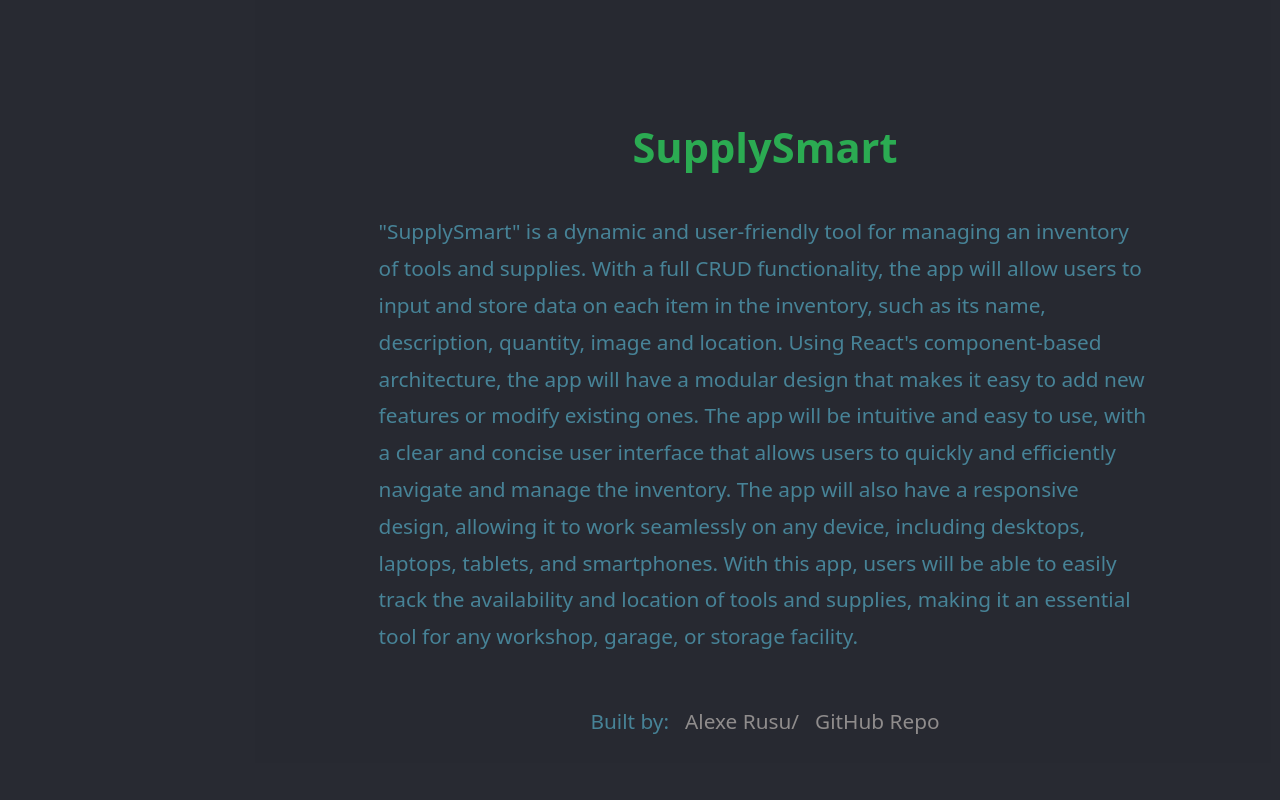
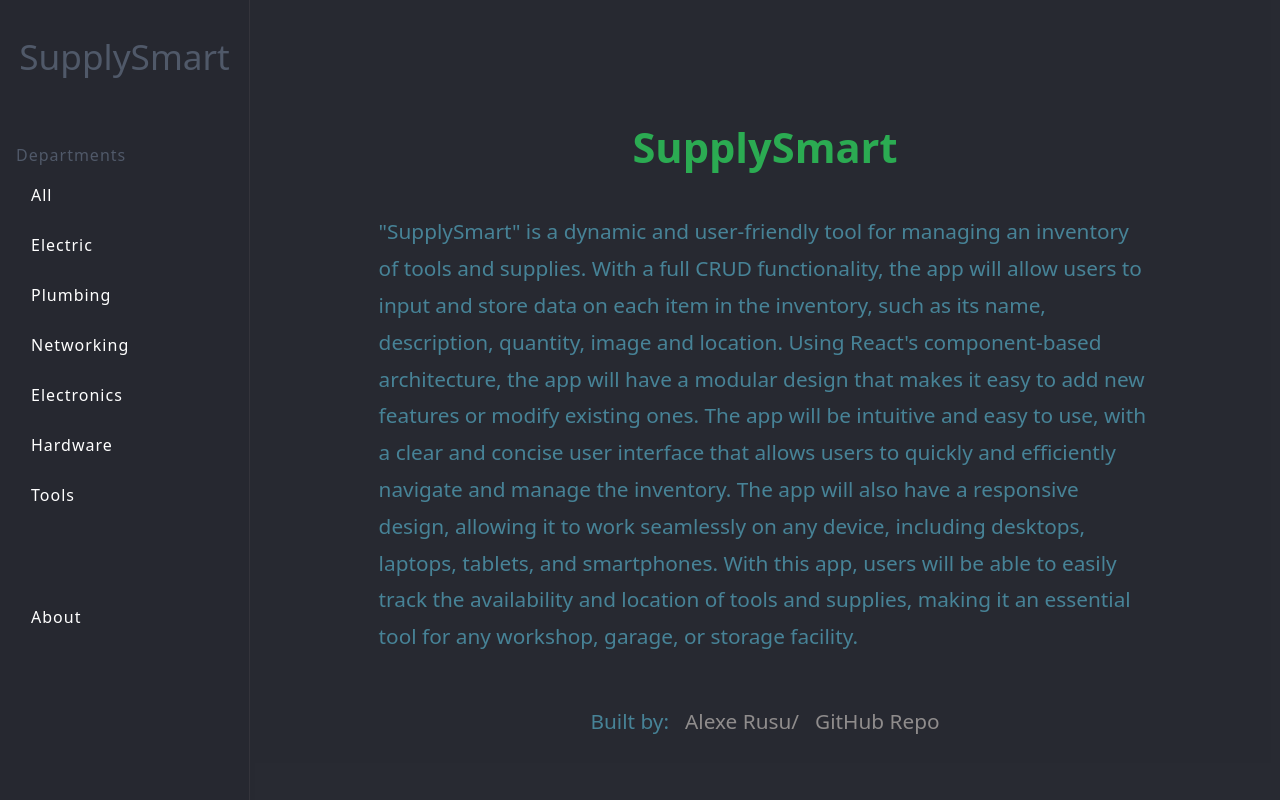
Before and after one commit to Alex-dev7/Project4-inventoryApp-frontend, a React (Create React App) app: page /about in a window 1280 px wide. Built offline with nearby package versions, Linux system fonts and the light colour scheme.

Commit message:
sidebar bug fix

```diff
--- a/src/components/Sidebar.js
+++ b/src/components/Sidebar.js
@@ -24,7 +24,7 @@ function Sidebar({getWordFunc}){
 
     return (
         <>
-            <section style={sidebarStyle}  className="sidebar">
+            <section style={window.innerWidth < 800 ? sidebarStyle : null}  className="sidebar">
                 <Link className="logo-container" to="/">
                     <p className='text-logo'>SupplySmart</p>
                 </Link>
--- a/src/loaders.js
+++ b/src/loaders.js
@@ -1,4 +1,5 @@
 const URL = "https://inventory-app-api-kcu9.onrender.com"
+
 
 export const indexLoader = async () => {
     const response = await fetch(URL + "/inventory/")
```
